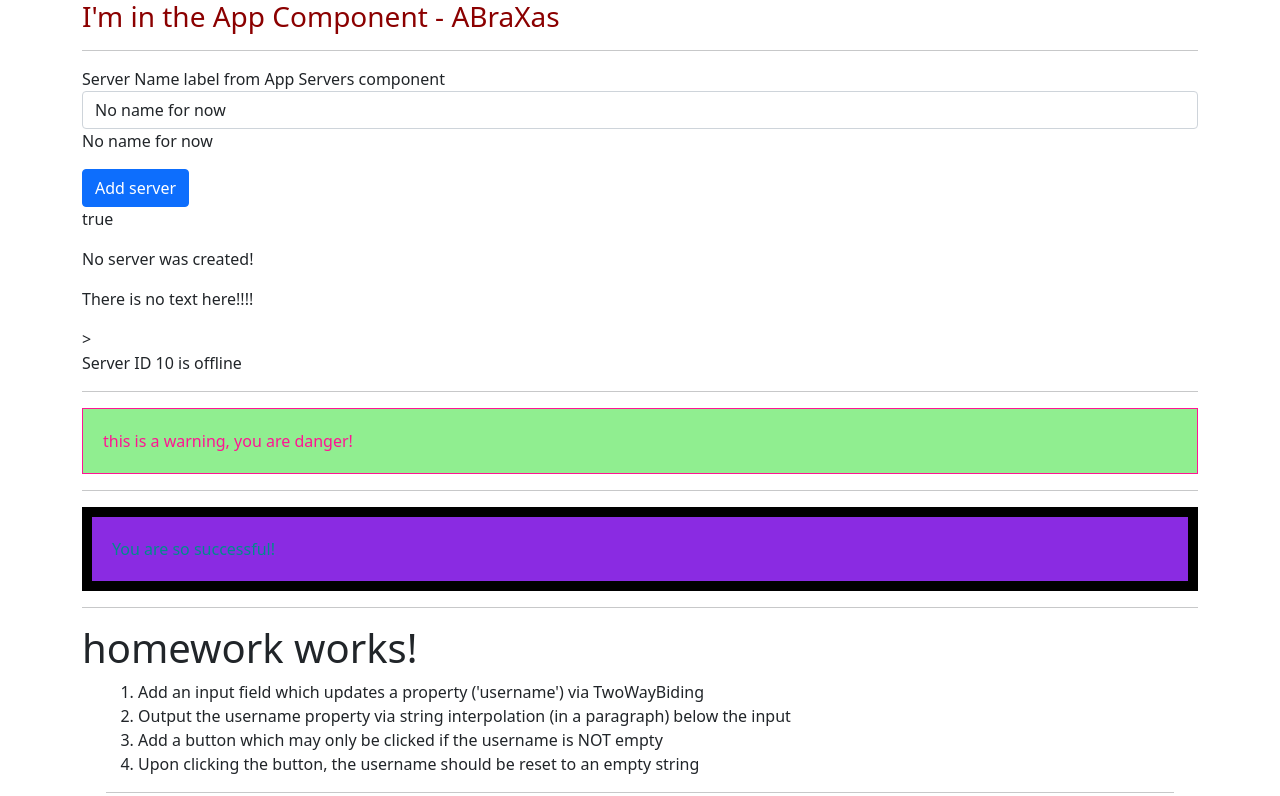
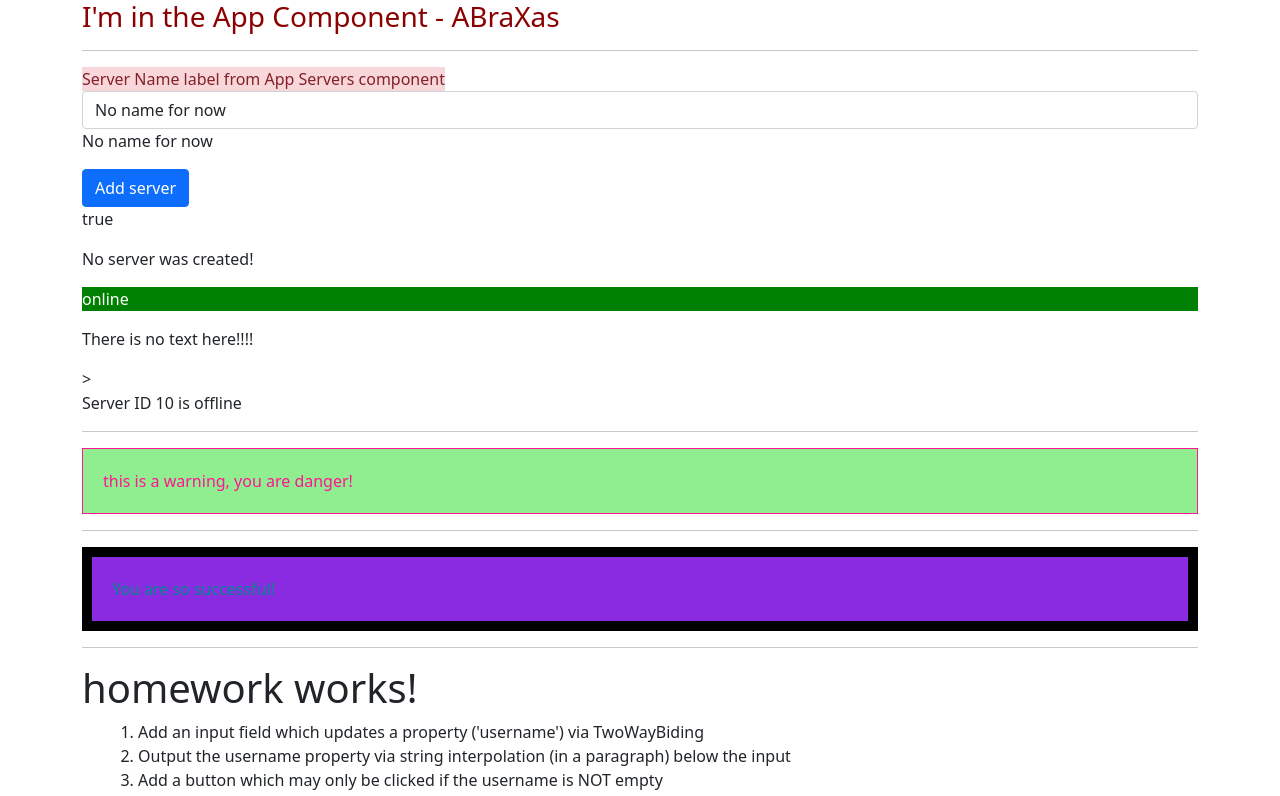
Before and after one commit to carlosjesuscaro/angular_project, an Angular app: page / in a window 1280 px wide. Shown: the top 796 px of the page. Built offline with nearby package versions, Linux system fonts and the light colour scheme.

Commit message:
working with Directives

```diff
--- a/src/app/app.component.ts
+++ b/src/app/app.component.ts
@@ -3,7 +3,6 @@ import { Component } from '@angular/core';
 @Component({
   selector: 'app-root',
   templateUrl: './app.component.html',
-  //styleUrls: ['./app.component.css']
   styles: [`
     h3 {
       color: darkred;
--- a/src/app/app.module.ts
+++ b/src/app/app.module.ts
@@ -1,4 +1,6 @@
 import { NgModule } from '@angular/core';
+import { NgClass} from '@angular/common';
+import { NgStyle} from '@angular/common';
 import { BrowserModule } from '@angular/platform-browser';
 import { FormsModule } from '@angular/forms';
 
--- a/src/app/servers/servers.component.css
+++ b/src/app/servers/servers.component.css
@@ -0,0 +1,3 @@
+.online {
+  color: white;
+}
--- a/src/app/servers/servers.component.html
+++ b/src/app/servers/servers.component.html
@@ -1,4 +1,4 @@
-<label>Server Name label from App Servers component</label>
+<label class="alert-danger">Server Name label from App Servers component</label>
 
 <!--Input Two way binding-->
 <input
@@ -17,12 +17,13 @@
 
 <p> {{ serverCreationStatus }}</p>
 
+<p [ngStyle]="{'background-color': getColor()}"
+   [ngClass]="{online: serverStatus === 'online'}"> {{ serverStatus }}</p>
+
 <p *ngIf="isText; else Naranjas">ABraXas CAMPEON!</p>
 <ng-template #Naranjas>
   <p>There is no text here!!!!</p>
 </ng-template>>
 
-
-
 <!--Calling the App-server component-->
 <app-server></app-server>
--- a/src/app/servers/servers.component.ts
+++ b/src/app/servers/servers.component.ts
@@ -7,17 +7,25 @@ import { FormsModule } from '@angular/forms';
 /*    <app-server></app-server>*/
 /*    <app-server></app-server>`,*/
   templateUrl: './servers.component.html',
-  styleUrls: ['./servers.component.css']
+  /*styleUrls: ['./servers.component.css']*/
+  styles: [`
+    .online {
+      color: white;
+    }
+  `]
 })
 export class ServersComponent implements OnInit {
   allowNewServer = false;
   isText = false;
   serverCreationStatus = 'No server was created!';
   serverName = 'No name for now';
+  serverStatus = 'offline';
+  servers = ['TestServer 1', 'TestServer 2', 'TestServer 3', 'TestServer 4']
 
   /*Initializing method from the export class*/
   constructor() {
     setTimeout(() => {this.allowNewServer = true; }, 2000 );
+    this.serverStatus = Math.random() > 0.5 ? 'online' : 'offline';
   }
 
   ngOnInit(): void {
@@ -29,4 +37,9 @@ export class ServersComponent implements OnInit {
     this.serverCreationStatus = 'Server was created! Name is ' + this.serverName;
     this.isText = true;
   }
+
+  // tslint:disable-next-line:typedef
+  getColor(){
+    return this.serverStatus === 'online' ? 'green' : 'red';
+  }
 }
```
